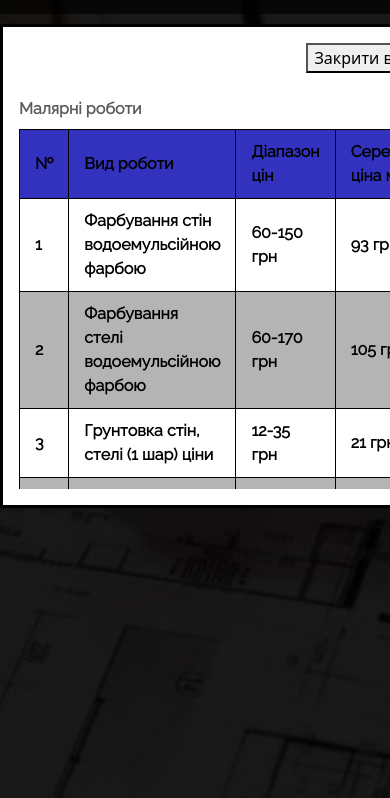
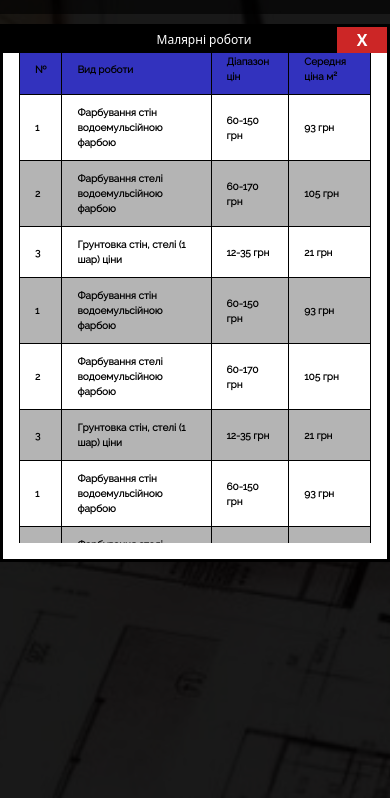
Before and after one commit to maks-16/web2, a plain HTML site: page index.html in a window 390 px wide. Both pictures are taken after a click on the button "Малярні роботи". Shown: the part 46-844 px from the top of the page. Drawn offline with nearby package versions, Linux system fonts and the light colour scheme.

Commit message:
first commit

```diff
--- a/index.html
+++ b/index.html
@@ -36,13 +36,14 @@
         <button id="openDialog" class="open-dialog"> <img src="15.png" alt="Малярні роботи" width="110px" height="88px"> <br> Малярні роботи </button>
         <dialog id="dialog-1">
           <div id="closeDialog">
-         <p><button id="closeDialog">Закрити вікно</button></p>
+            <h5 id="caption-1"> Малярні роботи </h5>
+         <button id="closeDialogButton">X</button>
           </div>
          <div class="tab-scroll">
          <table class="table-1">
-          <caption>
+          <!-- <caption>
             Малярні роботи
-          </caption>
+          </caption> -->
           <thead>
            <tr class="hed-table-1">
              <th id="th-1" scope="col">№</th>
--- a/style-2.css
+++ b/style-2.css
@@ -34,7 +34,13 @@ body{
     z-index: 100;
     width: 100%;
     height: 60px;
-    background: rgb(0, 0, 0, 0.7);
+}
+.nav::after{
+  content: '';
+  width: 100%;
+  background: black;
+  opacity: 0.6;
+  z-index: -1;
 }
 .nav-list{
     position: absolute;
@@ -128,6 +134,10 @@ a{
     border-style: none;
     cursor: pointer;
   }
+  .kontakt:hover{
+    background-color: red;
+    transition: 1s;
+  }
   @media (max-width: 600px){
       .kontakt{
       height: 20px;
@@ -182,36 +192,72 @@ a{
     display: block;
   }
   .ttt{
+    position: relative;
     width: 100%;
     margin-top: 10px;
     display: flex;
     justify-content: center;
-    background-color: rgb(0, 0, 0, 0.6);
     z-index: 5;
   }
-
 .open-dialog{
+  position: absolute;
     z-index: 100;
 }
 #dialog-1{
   z-index: 100;
+  max-width: 100%;
 }
 #closeDialog{
+  position: absolute;
+  z-index: 2;
   display: flex;
   width: 100%;
   justify-content: end;
+  background-color: black;
+  left: 0;
+  top: 0;
+}
+#caption-1{
+  position: absolute;
+  left: 40%;
+  padding-right: 57px;
+  z-index: 2;
+  color: white;
+}
+@media screen and (max-width:450px) {
+  #caption-1{
+    font-size: 12px;
+    top: 6px;
+  }
+}
+#closeDialogButton{
+  width: 50px;
+  background-color: rgb(204, 38, 38);
+  color: white;
+  border-style: none;
+  font-weight: bolder;
+}
+#closeDialogButton:hover{
+  background-color: red;
+  transition: 0.5s;
 }
 .tab-scroll{
   overflow-y: scroll;
   scroll-behavior: smooth;
   width: 100%;
-  height: 400px;
+  height: 500px;
 }
 .table-1{
   font-family: "Raleway", sans-serif; /*шрифт*/
   font-weight: bolder;
   height: 100%;
   caption-side: top;
+}
+@media screen and (max-width: 450px) {
+  .table-1{
+    font-size: 10px;
+    width: 100%;
+  }
 }
 .table-1 thead th{
   border: 1px solid black;
```
